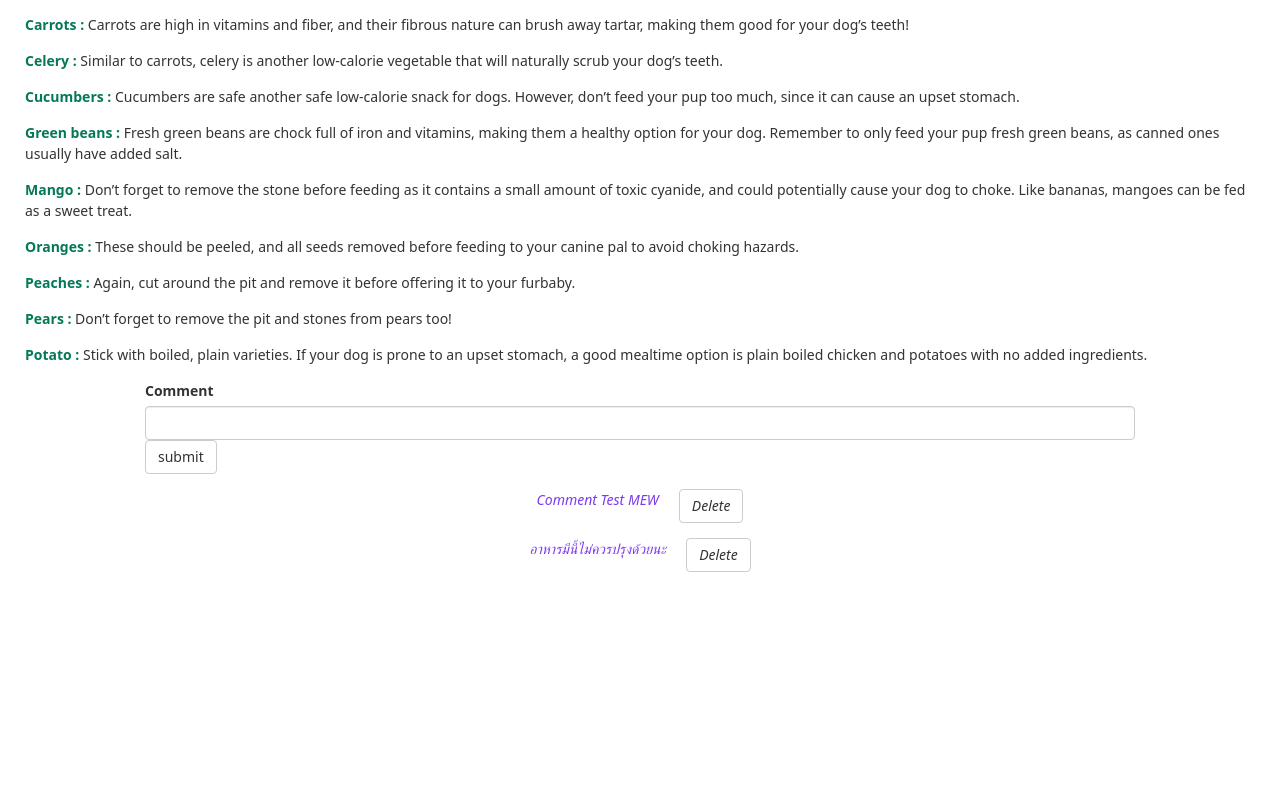
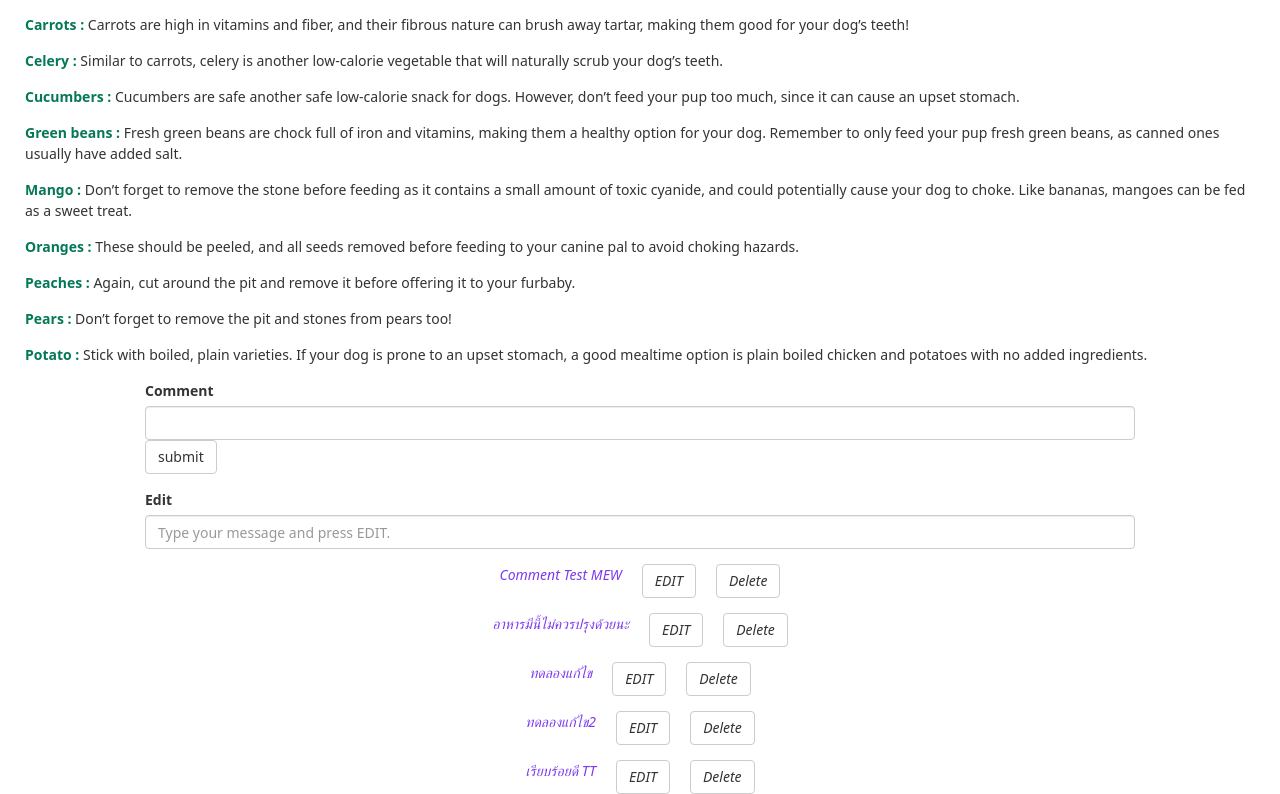
Before and after one commit to Skeletonbear/INT203_62130500056_Groupwork_SPA, a Vue app: page /dog in a window 1280 px wide. Shown: the part 444-1238 px from the top of the page. Before the commit the page ends 1016 px from the top, so only its background shows below. Built offline with nearby package versions, Linux system fonts and the light colour scheme; data requests are answered from the project's data file.

Commit message:
62130500056 res api put

```diff
--- a/db.json
+++ b/db.json
@@ -7,6 +7,18 @@
     {
       "comment": "อาหารมีนี้ไม่ควรปรุงด้วยนะ",
       "id": 3
+    },
+    {
+      "comment": "ทดลองแก้ไข",
+      "id": 4
+    },
+    {
+      "comment": "ทดลองแก้ไข2",
+      "id": 5
+    },
+    {
+      "comment": "เรียบร้อยดี TT",
+      "id": 6
     }
   ]
 }
--- a/public/index.html
+++ b/public/index.html
@@ -11,7 +11,7 @@
 
     <!-- https://tailwindcss.com/docs/installation -->
     <!-- Using Tailwind via CDN -->
-    <link href="https://unpkg.com/tailwindcss@^2/dist/tailwind.min.css" rel="stylesheet" />
+    <!-- <link href="https://unpkg.com/tailwindcss@^2/dist/tailwind.min.css" rel="stylesheet" /> -->
 
     <!-- https://v3.vuejs.org/guide/installation.html#release-notes -->
     <!-- Vue CDN -->
--- a/src/components/BaesComment.vue
+++ b/src/components/BaesComment.vue
@@ -23,17 +23,25 @@ export default {
       type: String,
       required: false,
     },
-
+    oldId: {
+      type: Number,
+      required: false,
+      default: null
+    },
+    oldComment: {
+      type: String,
+      required: false,
+      default: ''
+    }
   },
   emits: ["comment-submit"],
   data() {
     return {
       url: "http://localhost:5050/commentResults",
       commentResults: [],
-      enteredComment: "",
+      enteredComment: this.oldComment,
       invalidCommentInput: false,
-      isEdit: false,
-      editId: '',
+      id: this.oldId,
     };
   },
   methods: {
@@ -43,17 +51,6 @@ export default {
       console.log(`invalid Comment: ${this.invalidCommentInput}`);
 
        if (this.enteredComment === '') {
-      //   if (this.isEdit) {
-      //     this.editCheckComment({
-      //       id: this.editId,
-      //       comment: this.enteredComment
-
-      //     })
-      //   } else {
-      //     this.addNewComment({
-      //     comment: this.enteredComment
-      //     })
-      //   }}
 
         this.addNewComment({
           comment: this.enteredComment,
@@ -61,39 +58,6 @@ export default {
       }else {
         this.saveComment();
       }},
-    // this.enteredName = ''},
-
-//     showData(oldComment) {
-//       this.isEdit = true
-//       this.editId = oldComment.id
-//       this.enteredComment = oldComment.comment
-//     },
-
-//  async editCheckComment(editingCheckComment) {
-//       try {
-//         const res = await fetch(`${this.url}/${editingCheckComment.id}`, {
-//           method: 'PUT',
-//           headers: {
-//             'content-type': 'application/json'
-//           },
-//           body: JSON.stringify({
-//             comment: editingCheckComment.comment,
-//           })
-//         })
-//         const data = await res.json()
-//         this.checkComment = this.checkComment.map((checkComment) =>
-//           checkComment.id === editingCheckComment.id
-//             ? { ...checkComment, comment: data.comment }
-//             : checkComment
-//         )
-//         this.isEdit = false
-//         this.editId = ''
-//         this.editingCheckComment = ''
-//       } catch (error) {
-//         console.log(`Could not edit! ${error}`)
-//       }
-//     },
-
 
     saveComment() {
       let commentResults = {
--- a/src/components/BaseButtons.vue
+++ b/src/components/BaseButtons.vue
@@ -18,7 +18,6 @@ export default {
   methods: {
     buttonClick() {
     const btnInfo= {label:this.label}
-      // มาแก้ข้อความที่หลัง
       console.log(`${this.label} completed`);
       this.$emit('btn-click', btnInfo)
     },
--- a/src/views/Cat.vue
+++ b/src/views/Cat.vue
@@ -14,56 +14,53 @@
         </div>
 
         <div class="flex space-x-60 flex justify-center">
-          <div >
+          <div>
             <img src="../assets/cat/Asparagus-steamed.jpg" class="Radius" />
             1. Asparagus (steamed)
           </div>
           <div>
-            <img src="../assets/cat/Baked-carrots.jpg" class="Radius"/>2. Baked carrots
+            <img src="../assets/cat/Baked-carrots.jpg" class="Radius" />2. Baked
+            carrots
           </div>
           <div>
-            <img src="../assets/cat/Bananas.jpg" class="Radius"/>3. Bananas
+            <img src="../assets/cat/Bananas.jpg" class="Radius" />3. Bananas
           </div>
-          <div >
+          <div>
             <img src="../assets/cat/Blueberries.jpg" class="Radius" />
             4. Blueberries
           </div>
         </div>
 
         <div class="flex space-x-60 flex justify-center">
-
           <div>
-            <img src="../assets/cat/Carrots-steamed.png" class="Radius"/>5. Carrots
-            (steamed)
+            <img src="../assets/cat/Carrots-steamed.png" class="Radius" />5.
+            Carrots (steamed)
           </div>
-          <div >
-            <img src="../assets/cat/Greenbeans-and-Broccoli.jpg" class="Radius" />
+          <div>
+            <img
+              src="../assets/cat/Greenbeans-and-Broccoli.jpg"
+              class="Radius"
+            />
             6. Broccoli (steamed)
           </div>
           <div>
-            <img src="../assets/cat/Melon.jpg" class="Radius"/>7. Melon
+            <img src="../assets/cat/Melon.jpg" class="Radius" />7. Melon
           </div>
+        </div>
 
+        <div class="flex space-x-60 flex justify-center">
+          <div><img src="../assets/cat/Peas.jpg" class="Radius" />8. Peas</div>
+          <div>
+            <img src="../assets/cat/Pumpkin.jpg" class="Radius" />
+            9. Pumpkin
+          </div>
         </div>
 
         <div class="flex space-x-60 flex justify-center">
           <div>
-            <img src="../assets/cat/Peas.jpg" class="Radius"/>8. Peas
-          </div>
-          <div >
-            <img src="../assets/cat/Pumpkin.jpg" class="Radius" />
-            9. Pumpkin
-          </div>
-
-        </div>
-
-        <div class="flex space-x-60 flex justify-center">
-          <div>
-            <img src="../assets/cat/Spinach.png" class="Radius"/>10. Spinach
+            <img src="../assets/cat/Spinach.png" class="Radius" />10. Spinach
           </div>
         </div>
-
-
 
         <div class="px-48">
           <baes-comment
@@ -72,16 +69,23 @@
             comment="Comment"
           ></baes-comment>
         </div>
-
+<div class="px-48">
+        <label >Edit</label>
+        <input
+          class="input form-control "
+          id="url"
+          type="text"
+          v-model="inputlink"
+          placeholder="Type your message and press EDIT."
+        />
+      </div>
         <div v-for="result in commentResults" :key="result.id" class="Center">
           <div class="">
             <p class="text-purple-600 italic flex">
               {{ result.comment }}
 
-              <base-buttons
-              class="ml-8"
-              @click="showData(oldComment)"
-              label="EDIT">
+              <base-buttons class="ml-8" @click="editCheckComment(result.id)">
+                EDIT
               </base-buttons>
 
               <base-buttons
@@ -93,21 +97,21 @@
             </p>
           </div>
         </div>
+
       </div>
     </div>
   </div>
 </template>
 
 <script>
-
 export default {
-
   data() {
     return {
       // isEdit: false,
       // editId: '',
       url: "http://localhost:5050/commentResults",
       commentResults: [],
+      inputlink: "",
     };
   },
   methods: {
@@ -144,39 +148,32 @@ export default {
         console.log(`Could not delete! ${error}`);
       }
     },
-  },
-
-showData(oldComment) {
-      this.isEdit = true
-      this.editId = oldComment.id
-      this.enteredComment = oldComment.comment
-    },
-
- async editCheckComment(editingCheckComment) {
+    async editCheckComment(editingCheckComment) {
       try {
-        const res = await fetch(`${this.url}/${editingCheckComment.id}`, {
-          method: 'PUT',
+        const res = await fetch(`${this.url}/${editingCheckComment}`, {
+          method: "PUT",
           headers: {
-            'content-type': 'application/json'
+            "content-type": "application/json",
           },
           body: JSON.stringify({
-            comment: editingCheckComment.comment,
-          })
-        })
-        const data = await res.json()
-        this.checkComment = this.checkComment.map((checkComment) =>
-          checkComment.id === editingCheckComment.id
+            comment: this.inputlink,
+          }),
+        });
+        const data = await res.json();
+
+        this.commentResults = this.commentResults.map((checkComment) =>
+          checkComment.id === editingCheckComment
             ? { ...checkComment, comment: data.comment }
             : checkComment
-        )
-        this.isEdit = false
-        this.editId = ''
-        this.editingCheckComment = ''
+        );
+        this.isEdit = false;
+        this.editId = "";
+        this.editingCheckComment = "";
       } catch (error) {
-        console.log(`Could not edit! ${error}`)
+        console.log(`Could not edit! ${error}`);
       }
     },
-
+  },
 
   async created() {
     this.commentResults = await this.fetchCommentResult();
--- a/src/views/Dog.vue
+++ b/src/views/Dog.vue
@@ -115,12 +115,32 @@
             comment="Comment"
           ></baes-comment>
         </div>
-
+        <div class="px-48">
+          <label>Edit</label>
+          <input
+            class="input form-control"
+            id="url"
+            type="text"
+            v-model="inputlink"
+            placeholder="Type your message and press EDIT."
+          />
+        </div>
         <div v-for="result in commentResults" :key="result.id" class="Center">
           <div class="">
-            <p class="text-purple-600 italic flex ">{{ result.comment }}
-            <base-buttons class="ml-8" @click="deleteComment(result.id)" label="Delete">
-            </base-buttons></p>
+            <p class="text-purple-600 italic flex">
+              {{ result.comment }}
+
+              <base-buttons class="ml-8" @click="editCheckComment(result.id)">
+                EDIT
+              </base-buttons>
+
+              <base-buttons
+                class="ml-8"
+                @click="deleteComment(result.id)"
+                label="Delete"
+              >
+              </base-buttons>
+            </p>
           </div>
         </div>
 
@@ -133,29 +153,32 @@
 export default {
   data() {
     return {
+      // isEdit: false,
+      // editId: '',
       url: "http://localhost:5050/commentResults",
-      commentResults: []
-    }
+      commentResults: [],
+      inputlink: "",
+    };
   },
   methods: {
     async addNewComment(newComment) {
       const res = await fetch(this.url, {
         method: "POST",
         headers: {
-          "content-type": "application/json"
+          "content-type": "application/json",
         },
         body: JSON.stringify({
-          comment: newComment.comment
-        })
-      })
-      const data = await res.json()
-      this.commentResults = [...this.commentResults, data]
-      this.enteredComment = ""
+          comment: newComment.comment,
+        }),
+      });
+      const data = await res.json();
+      this.commentResults = [...this.commentResults, data];
+      this.enteredComment = "";
     },
 
     async fetchCommentResult() {
-      const res = await fetch(this.url)
-      const data = await res.json()
+      const res = await fetch(this.url);
+      const data = await res.json();
       return data;
     },
 
@@ -171,7 +194,33 @@ export default {
         console.log(`Could not delete! ${error}`);
       }
     },
+    async editCheckComment(editingCheckComment) {
+      try {
+        const res = await fetch(`${this.url}/${editingCheckComment}`, {
+          method: "PUT",
+          headers: {
+            "content-type": "application/json",
+          },
+          body: JSON.stringify({
+            comment: this.inputlink,
+          }),
+        });
+        const data = await res.json();
+
+        this.commentResults = this.commentResults.map((checkComment) =>
+          checkComment.id === editingCheckComment
+            ? { ...checkComment, comment: data.comment }
+            : checkComment
+        );
+        this.isEdit = false;
+        this.editId = "";
+        this.editingCheckComment = "";
+      } catch (error) {
+        console.log(`Could not edit! ${error}`);
+      }
+    },
   },
+
   async created() {
     this.commentResults = await this.fetchCommentResult();
   },
```
Also changed, not shown: 1 other file (tests, documents, lock files or other folders).
